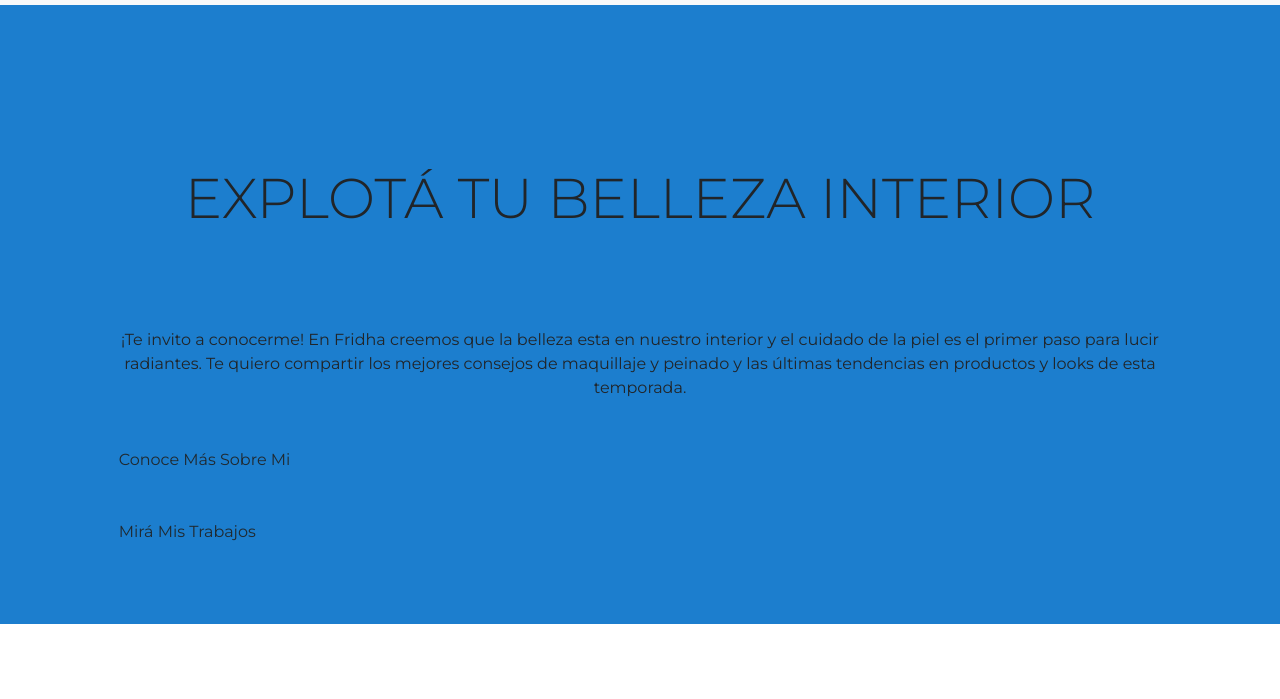
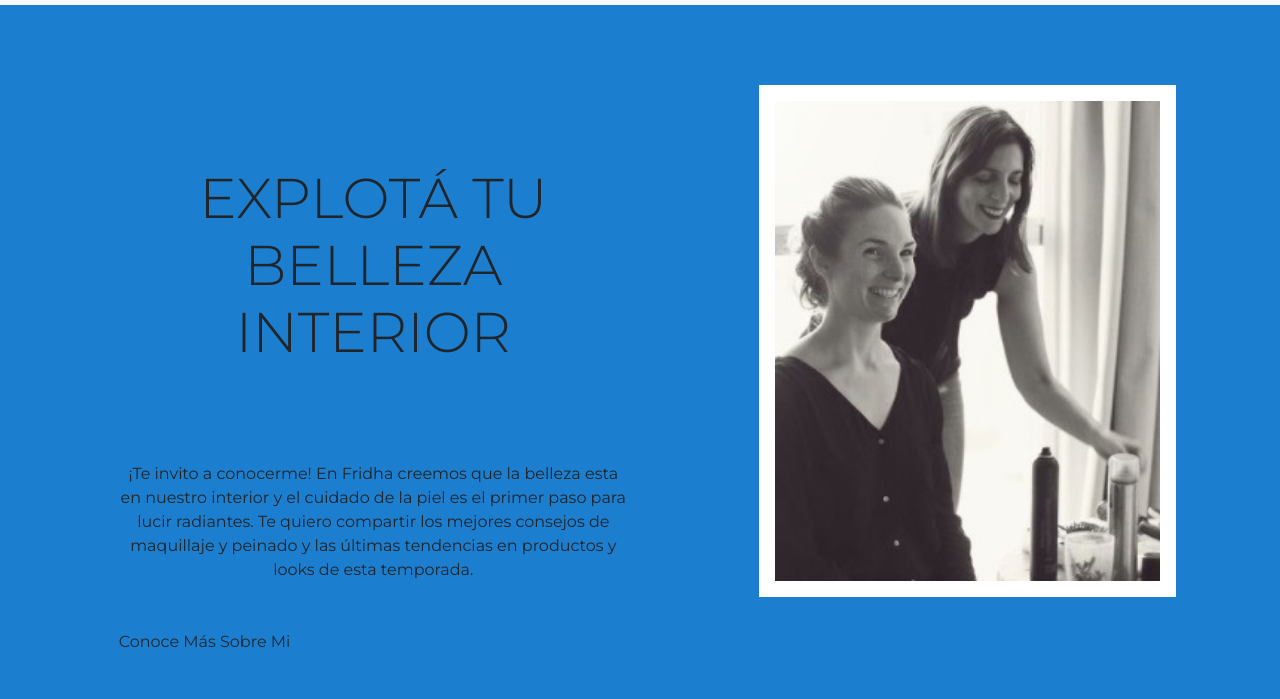
Before and after one commit to jolycent/proyecto_coder, a plain HTML site: page index.html in a window 1280 px wide. Shown: the part 84-783 px from the top of the page. Drawn offline with nearby package versions, Linux system fonts and the light colour scheme.

Commit message:
restaure el index

```diff
--- a/index.html
+++ b/index.html
@@ -55,7 +55,7 @@
     <section class="container-fluid seccion home gradiente">
       <div class="row">
           <div class="col-sm-1"></div>
-            <div class="col-sm-10">
+          <div class="col-sm-5">
 
               <h1 class="display-4 text-center landingHomeTitle">EXPLOTÁ TU BELLEZA INTERIOR</h1>
 
@@ -69,9 +69,13 @@
 
           </div>
           <div class="col-sm-1"></div>
+          <div class="col-sm-3">
+
+              <img class="float-right fotoMarco" src="./img/studio_fridha.jpg" alt="Fridha-makeup">
+          </div>
+          <div class="col-sm-1"></div>
       </div>
   </section>
-
     <!-- Seccion de Servicios -->
 
     <section class="container-fluid seccion servicios-1">
```
Also changed, not shown: 1 other file. Lines whose indentation alone changed are shown as unchanged.
